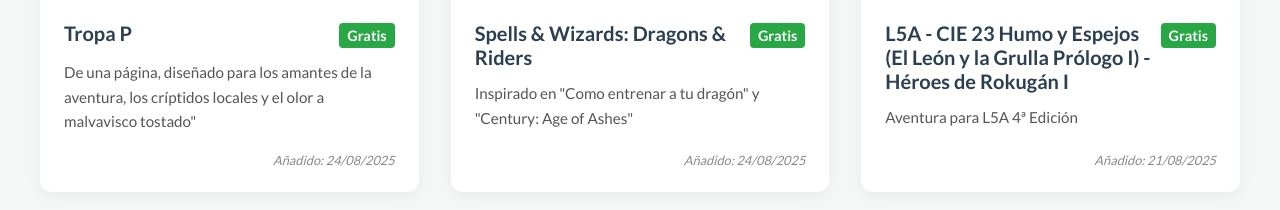
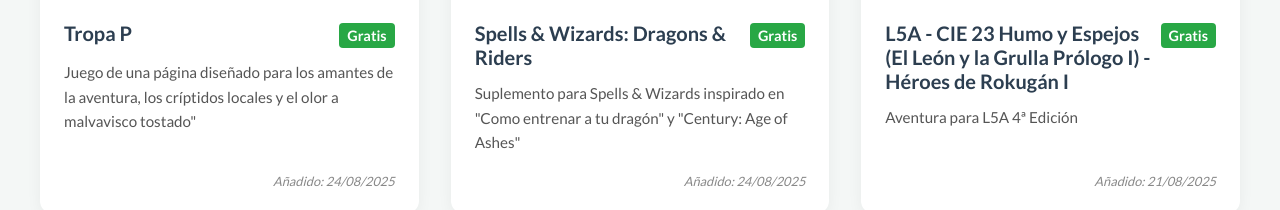
Before and after one commit to malditomaster/rol, a plain HTML site: page index.html in a window 1280 px wide. Shown: the part 472-682 px from the top of the page. Drawn offline with Linux system fonts and the light colour scheme.

Commit message:
Add files via upload
24/08/2025 actualizadas descripciones

```diff
--- a/index.html
+++ b/index.html
@@ -51,7 +51,7 @@
                         <h2><a href="https://chillerito.itch.io/tropap" target="_blank" rel="noopener noreferrer">Tropa P</a></h2>
                         <span class='price-tag free'>Gratis</span>
                     </div>
-                    <p>De una página, diseñado para los amantes de la aventura, los críptidos locales y el olor a malvavisco tostado"</p>
+                    <p>Juego de una página diseñado para los amantes de la aventura, los críptidos locales y el olor a malvavisco tostado"</p>
                     <div class="card-footer">
                         <span class="added-date">Añadido: 24/08/2025</span>
                     </div>
@@ -66,7 +66,7 @@
                         <h2><a href="https://octosai.itch.io/dragons-riders" target="_blank" rel="noopener noreferrer">Spells & Wizards: Dragons & Riders</a></h2>
                         <span class='price-tag free'>Gratis</span>
                     </div>
-                    <p>Inspirado en "Como entrenar a tu dragón" y "Century: Age of Ashes"</p>
+                    <p>Suplemento para Spells & Wizards inspirado en "Como entrenar a tu dragón" y "Century: Age of Ashes"</p>
                     <div class="card-footer">
                         <span class="added-date">Añadido: 24/08/2025</span>
                     </div>
```
